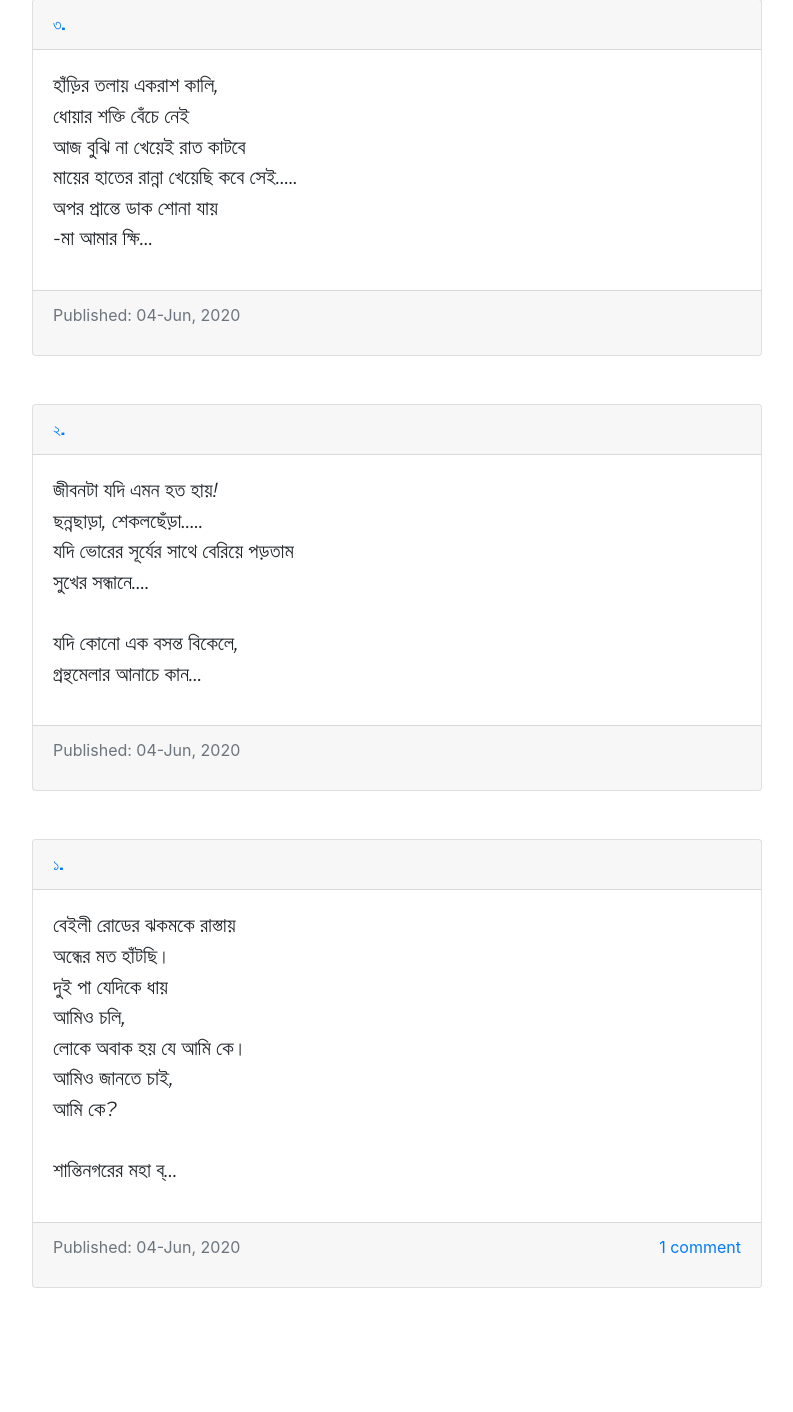
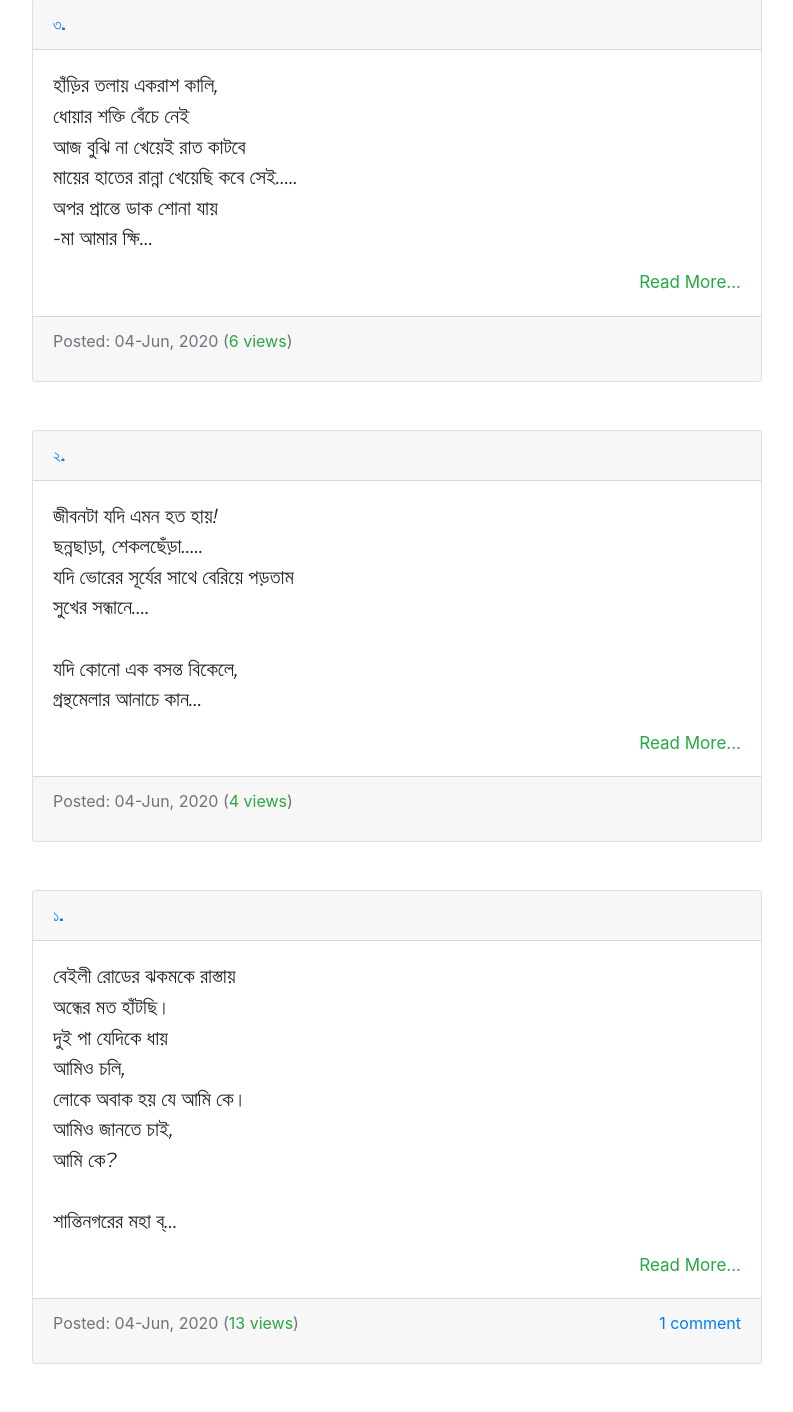
Before and after one commit to Shovon588/personal-blog, a Django app: page /story_parts/11/ in a window 1280 px wide. Shown: the part 365-1777 px from the top of the page, without its empty margins (243-1036 px from the left). Before the commit the page ends 1653 px from the top, so only its background shows below. Run offline with Django 3.2, Linux system fonts and the light colour scheme; data comes from the database, SQL or seed files in the repository; both versions use the stored data as it was before the commit; parts of the project's set-up code (start-up, migrations or seed data) failed here and were passed over; some libraries are stand-ins or nearby versions.

Commit message:
Made a few decoration. Nothing ground breaking

```diff
--- a/my_blog/blog/templates/blog/story_part_list.html
+++ b/my_blog/blog/templates/blog/story_part_list.html
@@ -43,12 +43,15 @@
           </div>
           <div class="card-body" style="font-size: 17px">
             <p class="text-justify postcontent">{{post.text|safe|linebreaksbr|truncatechars:160}}</p>
+            <span class="float-right">
+              <a class="text-success" href="{% url 'post_detail' post.pk %}">Read More...</a>
+            </span>
           </div>
           <div class="card-footer date">
             {% if post.published_date %}
-              <p class="text-muted">Posted: {{post.published_date|date:'d-M, Y'}}
+              <p class="text-muted">Posted: {{post.published_date|date:'d-M, Y'}}(<span class="text-success"> {{ post.readerinfos.count }} view{{ post.readerinfos.count|pluralize }}</span>)
             {% else %}
-              <p class="text-muted">Created: {{post.create_date|date:'d-M, Y'}}
+              <p class="text-muted">Created: {{post.create_date|date:'d-M, Y'}}(<span class="text-success"> {{ post.readerinfos.count }} view{{ post.readerinfos.count|pluralize }}</span>)
             {% endif %}
 
               {% if post.comments.all %}
@@ -67,9 +70,12 @@
           </div>
           <div class="card-body" style="font-size: 17px">
             <p class="text-justify postcontent">{{post.text|safe|linebreaksbr|truncatechars:160}}</p>
+            <span class="float-right">
+              <a class="text-success" href="{% url 'post_detail' post.pk %}">Read More...</a>
+            </span>
           </div>
           <div class="card-footer date">
-            <p class="text-muted">Published: {{post.published_date|date:'d-M, Y'}}
+            <p class="text-muted">Posted: {{post.published_date|date:'d-M, Y'}} (<span class="text-success">{{ post.readerinfos.count }} view{{ post.readerinfos.count|pluralize }}</span>)
               {% if post.comments.all %}
               <span class="float-right">
                 <a href="{% url 'post_detail' post.pk %}">{{ post.comments.count }} comment{{post.comments.count|pluralize}}</a>
```
Also changed, not shown: my_blog/db.sqlite3 (deleted).
